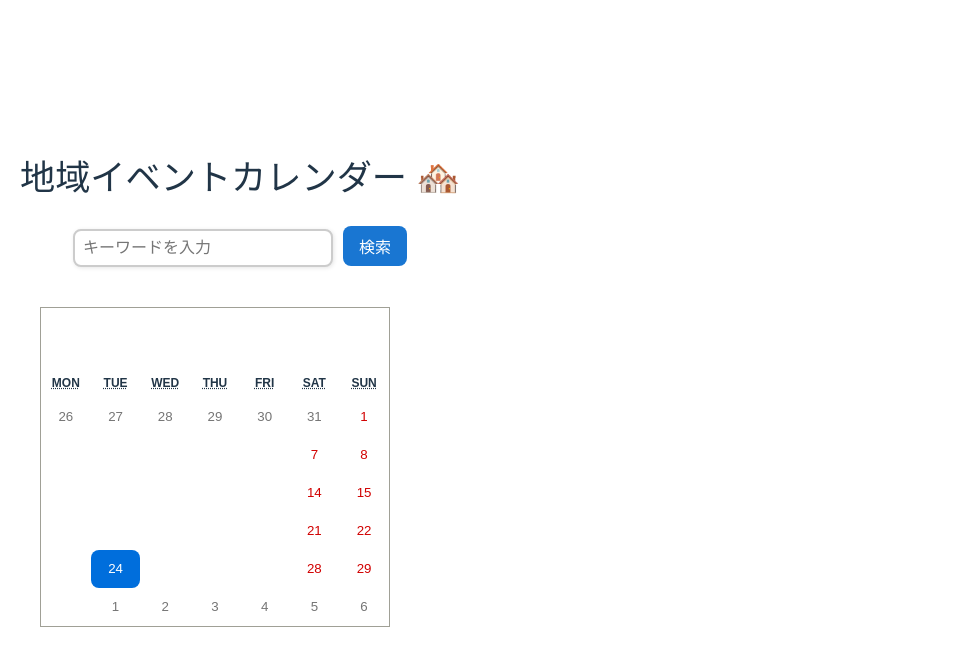
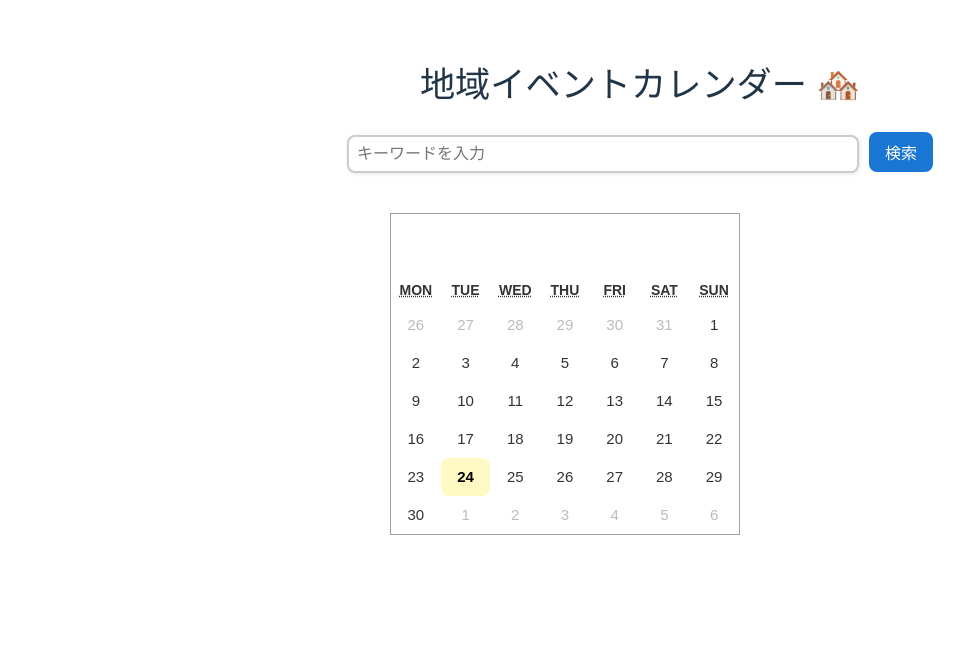
Before and after one commit to okada076/community-event-app, a React (Vite) app: page / in a window 1280 px wide. Shown: the top 666 px of the page, without its empty margins (0-975 px from the left). Built offline with nearby package versions, Linux system fonts and the light colour scheme.

Commit message:
カレンダーの日付の表示を修正

```diff
--- a/src/style.css
+++ b/src/style.css
@@ -23,11 +23,11 @@ a:hover {
 }
 
 body {
+  min-height: 100vh;
   margin: 0;
-  display: flex;
-  place-items: center;
-  min-width: 320px;
-  min-height: 100vh;
+  padding: 0;
+  overflow-y: auto;
+  background-color: #fff;
 }
 
 h1 {
@@ -146,8 +146,8 @@ button:hover {
   margin: 0 auto;
   padding: 40px 20px;
   text-align: center;
+  box-sizing: border-box;
 }
-
 
 .app-title {
   font-size: 2.2rem;
@@ -181,3 +181,37 @@ button:hover {
 .event-item {
   margin-bottom: 20px;
 }
+
+/* 曜日の文字（Mon〜Sun）の色を濃く */
+.react-calendar__month-view__weekdays {
+  font-weight: bold;
+  font-size: 14px;
+  color: #333;
+}
+
+/* 通常日付のフォントと色 */
+.react-calendar__tile {
+  color: #333;
+  font-size: 15px;
+}
+
+/* 選択中のタイル */
+.react-calendar__tile--active {
+  background: #1976d2;
+  color: white;
+  font-weight: bold;
+  border-radius: 8px;
+}
+
+/* 今日の日付 */
+.react-calendar__tile--now {
+  background: #fff9c4;
+  color: #000;
+  font-weight: bold;
+  border-radius: 8px;
+}
+
+/* 前月・翌月の日付（必要なら少し濃く） */
+.react-calendar__month-view__days__day--neighboringMonth {
+  color: #bbb;
+}
```
